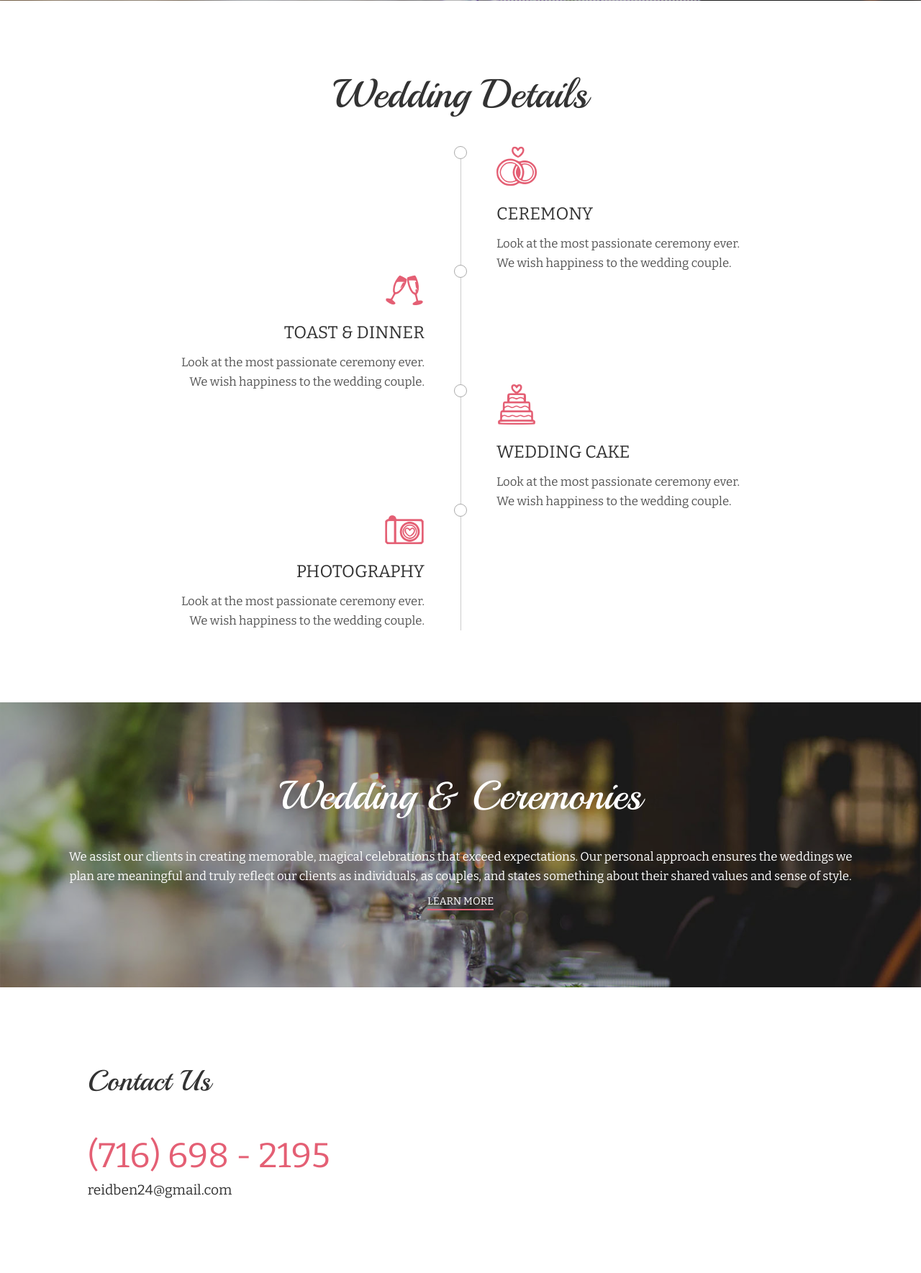
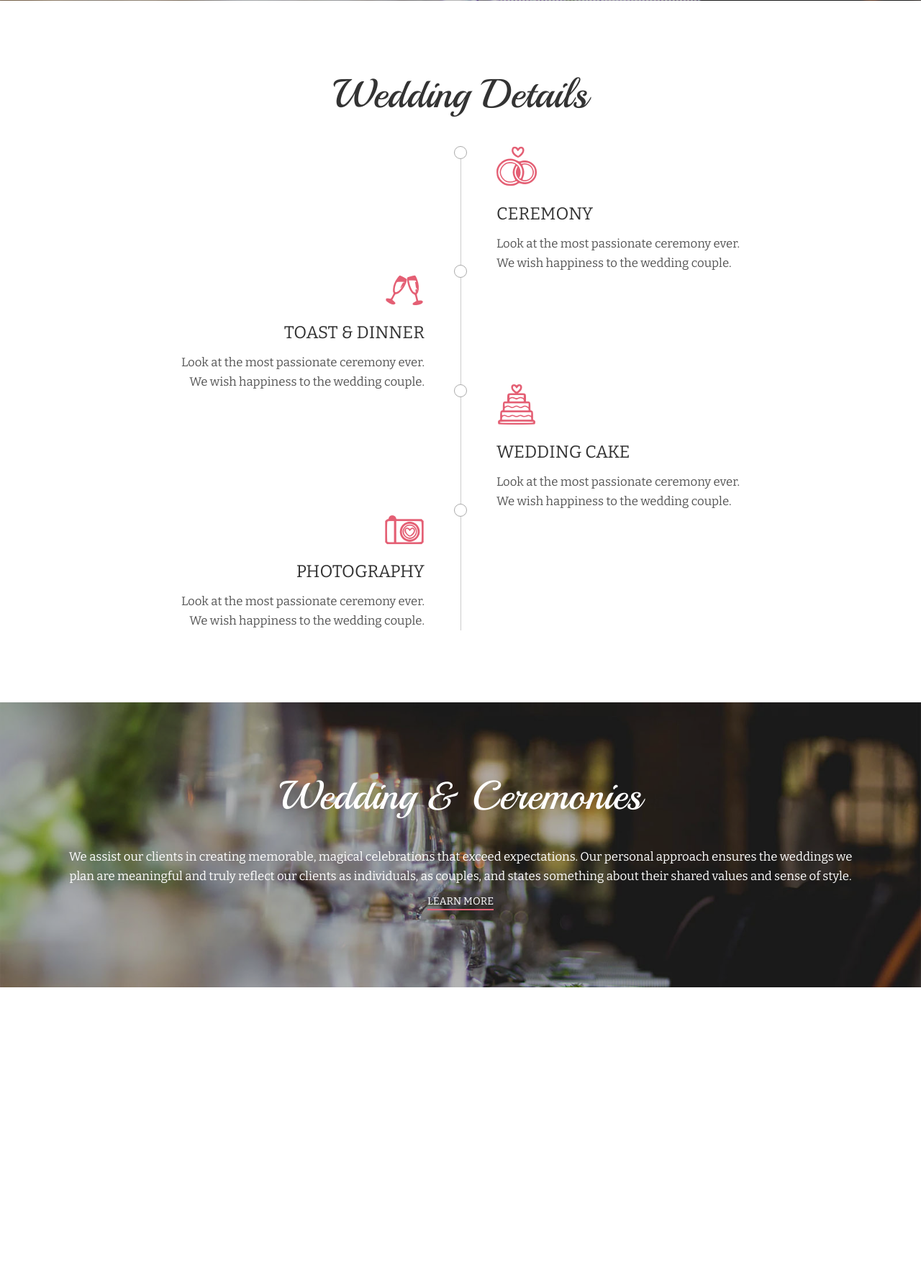
Before and after one commit to benreid24/wedding-site, a Django app: page / in a window 1280 px wide. Shown: the part 1596-3365 px from the top of the page at 72% size. After the commit the page ends 2968 px from the top, so only its background shows below. Run offline with Django 3.2, Linux system fonts and the light colour scheme; some libraries are stand-ins or nearby versions.

Commit message:
UI changes

```diff
--- a/wedding/core/templates/index.html
+++ b/wedding/core/templates/index.html
@@ -59,6 +59,7 @@
 					<h5 class="date">11 JULY 2020</h5>
 					<h3 class="pre-title">Save The Date</h3>
 					<h1 class="title">Ben <i class="icon icon-heart"></i> Anna</h1>
+					<a class="btn-2 margin-bottom gallery-btn" href="#" onclick="document.getElementById('more-info').scrollIntoView({behavior: 'smooth'}); return false;">More Info</a>
 
 				</div><!-- slider-content-->
 			</div><!--display-table-cell-->
@@ -66,7 +67,7 @@
 	</div><!-- main-slider -->
 
 
-	<section class="section story-area center-text">
+	<section class="section story-area center-text" id="more-info">
 		<div class="container">
 			<div class="row">
 				<div class="col-sm-1"></div>
@@ -173,30 +174,6 @@
 	</section><!-- section -->
 
 
-	<section class="contact-area">
-		<div class="contact-wrapper section float-left">
-			<div class="container">
-				<div class="row">
-					<div class="col-sm-2"></div>
-
-					<div class="col-sm-10">
-						<div class="heading">
-							<h3 class="title">Contact Us</h3>
-						</div>
-						<div class="margin-bottom">
-							<h4><a href="tel:716-698-2195" class="phone">(716) 698 - 2195</a></h4>
-							<h5><a href="mailto:reidben24@gmail.com" class="email">reidben24@gmail.com</a></h5>
-
-						</div><!-- margin-bottom -->
-					</div><!-- col-sm-10 -->
-
-				</div><!-- row -->
-			</div><!-- container -->
-		</div><!-- float-left -->
-
-	</section><!-- section -->
-
-
 	<!-- SCRIPTS -->
 
 	<script src="{% static "core/common-js/jquery-3.1.1.min.js" %}"></script>
--- a/wedding/core/templates/rsvp.html
+++ b/wedding/core/templates/rsvp.html
@@ -75,7 +75,7 @@
 								<h2 class="title">Contact Us</h2>
 							</div>
 							<h3><a href="tel:716-698-2195" class="phone">(716) 698 - 2195</a></h3>
-							<h5><a href="mailto:reidben24@gmail.com" class="email">reidben24@gmail.com</a></h5>
+							<h3><a href="mailto:reidben24@gmail.com" class="email">reidben24@gmail.com</a></h3>
 
 						</div><!-- display-table-cell -->
 					</div><!-- margin-bottom -->
--- a/wedding/static/core/02-rsvp/css/styles.css
+++ b/wedding/static/core/02-rsvp/css/styles.css
@@ -260,7 +260,7 @@ header .main-menu li.drop-down a.mouseover + ul.drop-down-menu{ display: block;
 
 .contact-area .phone{ margin: 10px 0; color: #E45F74; }
 
-.contact-area .email{ margin: 10px 0; }
+.contact-area .email{ margin: 10px 0; color: #E45F74; }
 
 .contact-area .contact-form{ padding: 50px 40px; border-radius: 5px; box-shadow: 1px 15px 40px rgba(0,0,0,.3);
 	background: #fff; }
--- a/wedding/wedding/settings.py
+++ b/wedding/wedding/settings.py
@@ -26,7 +26,8 @@ SECRET_KEY = ')pb8e#+1v78hkk3a%ypk4^%!)x=a-!r4c+zdg@dw(b5ov&_@0)'
 DEBUG = True
 
 ALLOWED_HOSTS = [
-    'benanna.love'
+    'benanna.love',
+    'localhost'
 ]
 
 
```
